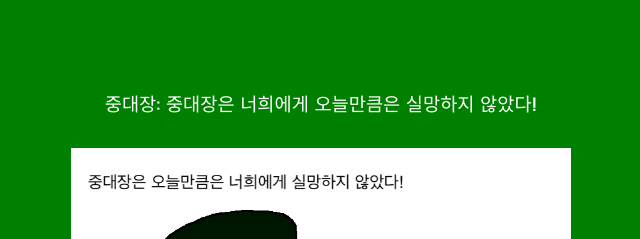
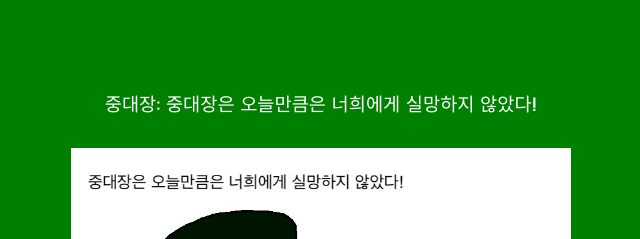
Before and after one commit to hihithnx/ex_4, a plain HTML site: page index.html in a window 1280 px wide. Shown: the part 10353-10592 px from the top of the page, 329-969 px from the left. Drawn offline with Linux system fonts and the light colour scheme; a web font is replaced by a local one.

Commit message:
Add files via upload

```diff
--- a/index.html
+++ b/index.html
@@ -90,7 +90,7 @@
 	    <p>7. 남은 참치를 올리고 불닭 후레이크를 뿌리면 완성이다! </p> <img src="b8.jpg">
 	    <P> 완성된 PX인기상품 "불공화" <img src="b9.jpg"><img src="b10.jpg">
 	    	<br>
-	    <p>중대장: 중대장은 너희에게 오늘만큼은 실망하지 않았다!</p><img src="z8.png">
+	    <p>중대장: 중대장은 오늘만큼은 너희에게 실망하지 않았다!</p><img src="z8.png">
 	</section>
 
 
```
